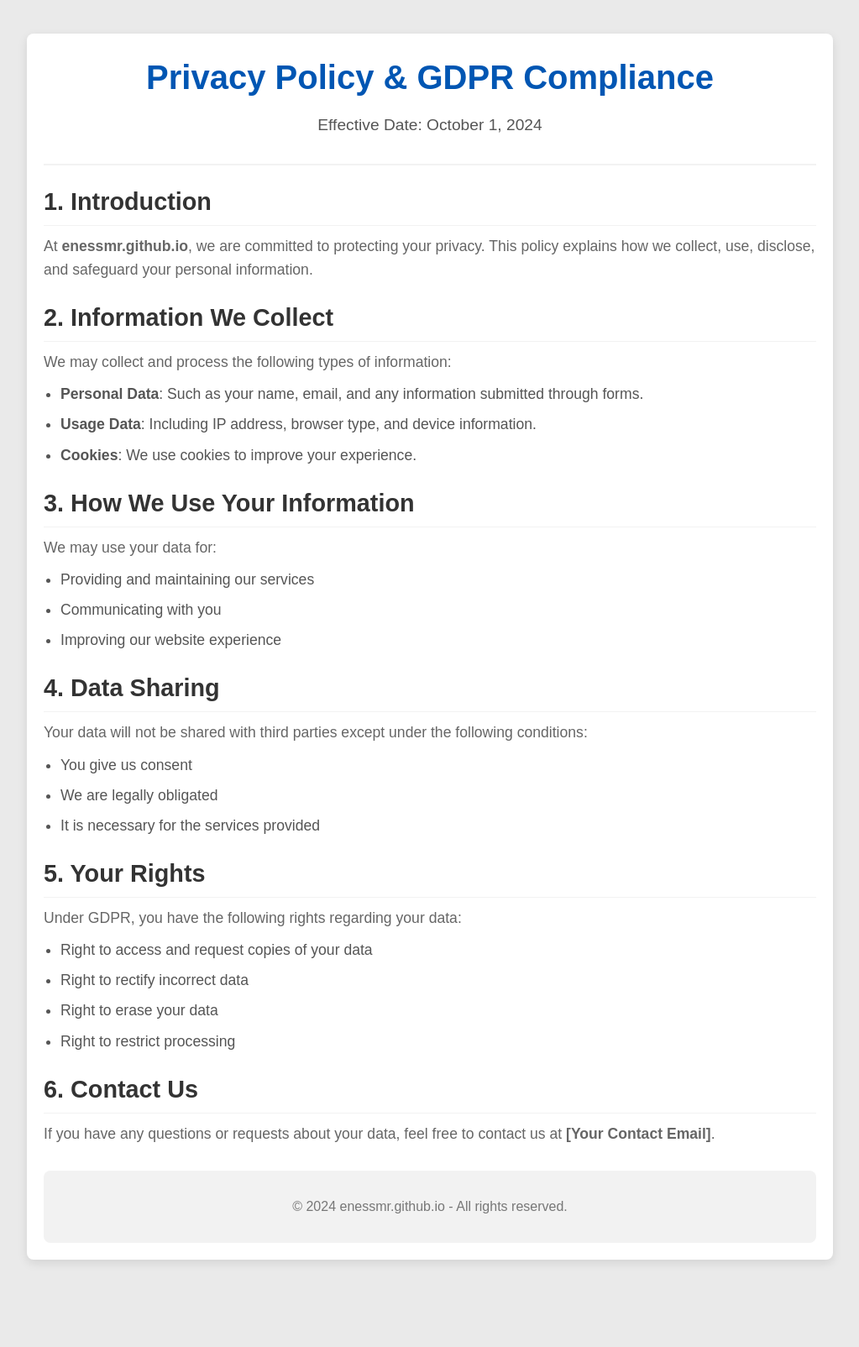
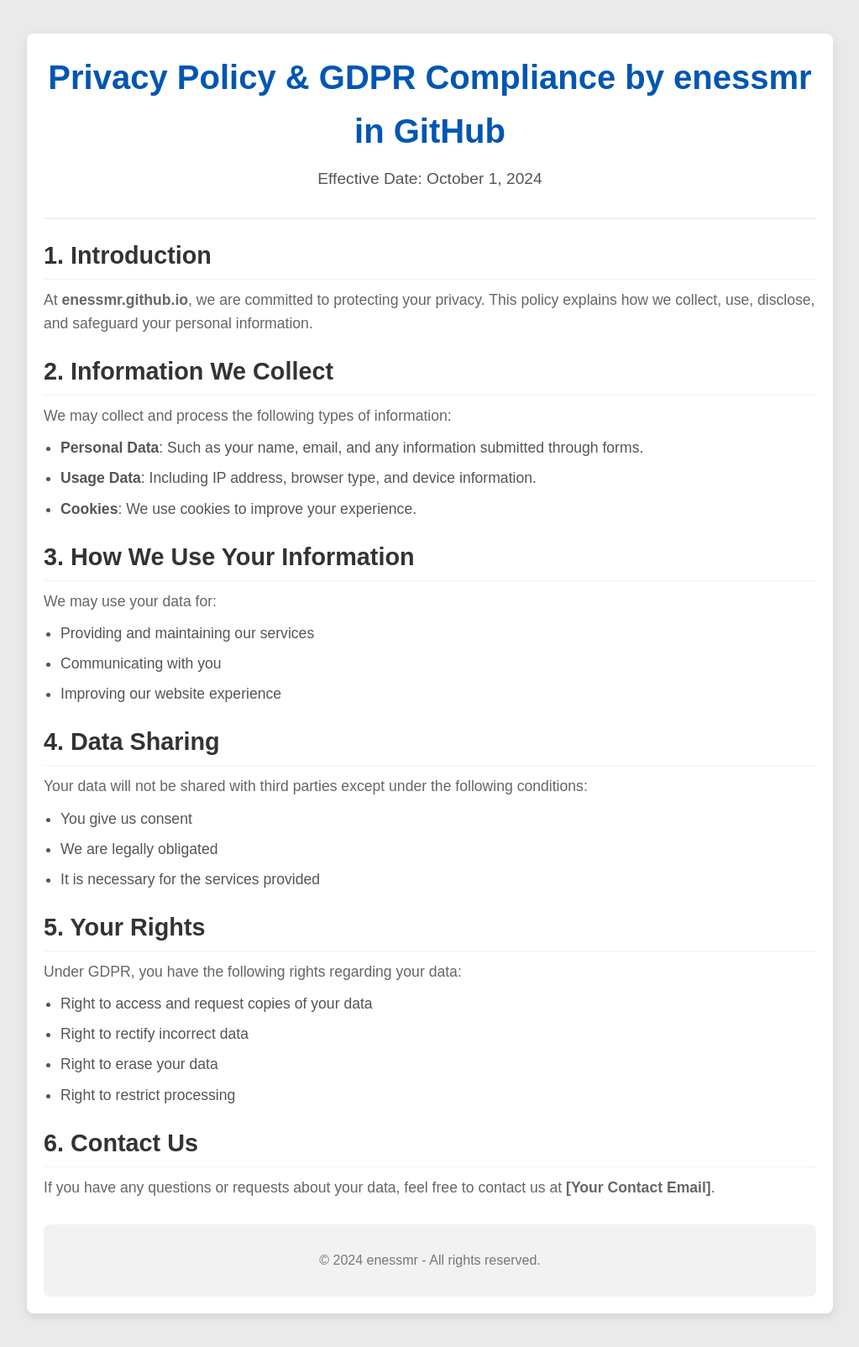
Before and after one commit to enessmr/enessmr.github.privacypolicy.io, a plain HTML site: page index.html in a window 1280 px wide. Shown: the whole page at 84% size, without its empty margins (128-1151 px from the left). Before the commit the page ends 1540 px from the top, so only its background shows below. Drawn offline with Linux system fonts and the light colour scheme.

Commit message:
Update index.html

```diff
--- a/index.html
+++ b/index.html
@@ -9,7 +9,7 @@
 <body>
     <div class="container">
         <header>
-            <h1>Privacy Policy & GDPR Compliance</h1>
+            <h1>Privacy Policy & GDPR Compliance by enessmr in GitHub</h1>
             <p>Effective Date: October 1, 2024</p>
         </header>
 
@@ -65,7 +65,7 @@
         </section>
 
         <footer>
-            <p>&copy; 2024 enessmr.github.io - All rights reserved.</p>
+            <p>&copy; 2024 enessmr - All rights reserved.</p>
         </footer>
     </div>
 </body>
```
